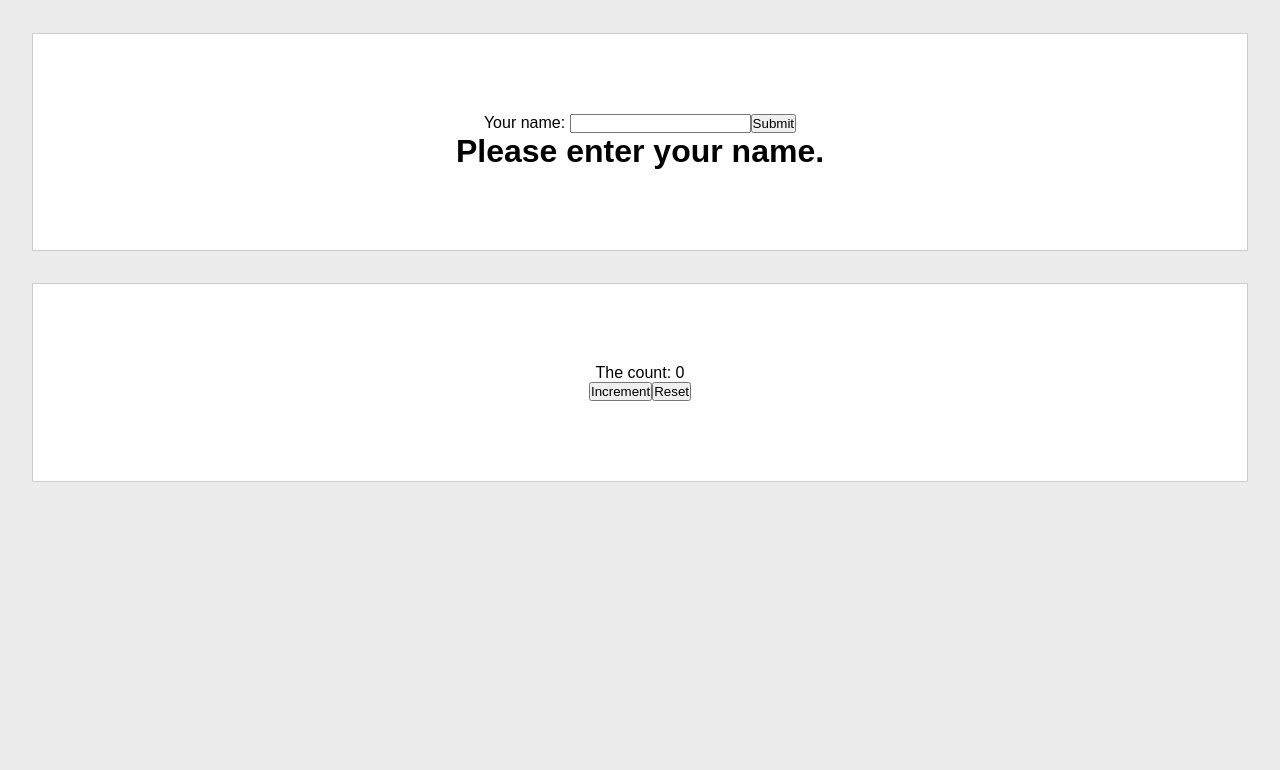
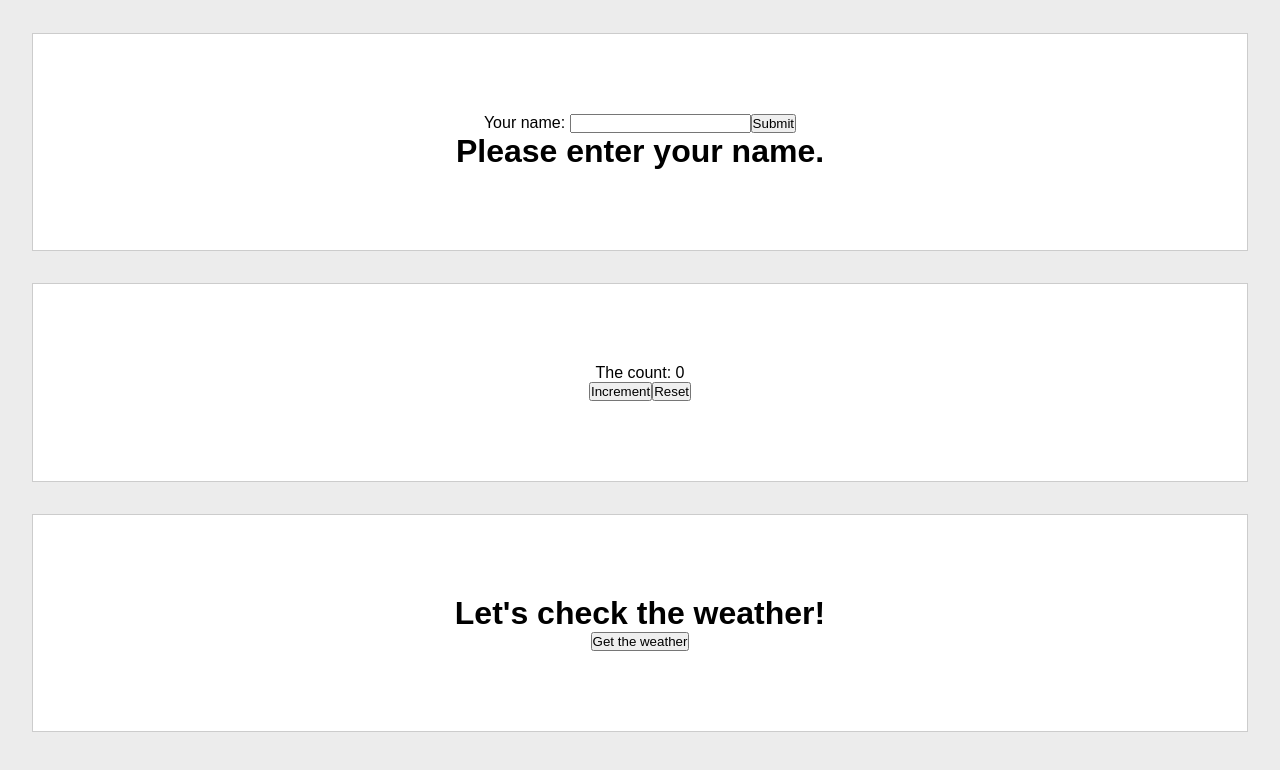
Before and after one commit to hjludwig/sandbox, a React (Create React App) app: page / in a window 1280 px wide. Shown: the top 770 px of the page. Built offline with nearby package versions, Linux system fonts and the light colour scheme; no server answers.

Commit message:
Added weather app to get weather in Hamilton

```diff
--- a/src/App.js
+++ b/src/App.js
@@ -1,5 +1,6 @@
 import Counter from "./miniApps/Counter";
 import Sauce from "./miniApps/Sauce";
+import Weather from "./miniApps/Weather";
 import "./styles.css";
 
 export default function App() {
@@ -7,6 +8,7 @@ export default function App() {
     <div className="App">
       <Sauce />
       <Counter />
+      <Weather />
     </div>
   );
 }
--- /dev/null
+++ b/src/miniApps/Weather.jsx
@@ -0,0 +1,47 @@
+import React, { useState } from "react";
+
+const Weather = () => {
+  const [isLoading, setIsLoading] = useState(false);
+  const [weatherData, setWeatherData] = useState();
+  const key = process.env.MY_SUPER_SECRET;
+  const url = `https://api.openweathermap.org/data/2.5/weather?q=Hamilton,ON,CA&appid=${key}&units=metric`;
+  const fetchSomeData = (url) => {
+    fetch(url)
+      .then((response) => response.json())
+      .then((data) => data)
+      .catch((err) => console.log(err));
+  };
+
+  const myData = fetchSomeData(url);
+
+  const fetchData = async () => {
+    setIsLoading(true);
+    const response = await fetch(url);
+    const data = await response.json();
+    console.log(data);
+    setWeatherData(data);
+    setIsLoading(false);
+  };
+  return (
+    <div className="mini-app">
+      {!weatherData ? (
+        <>
+          <h1>Let's check the weather!</h1>
+          <button type="button" onClick={fetchData}>
+            Get the weather
+          </button>
+        </>
+      ) : isLoading ? (
+        <p>Loading...</p>
+      ) : (
+        <div>
+          <p>The weather in Hamilton:</p>
+          <h1>{weatherData.main.temp}&#176; C</h1>
+          <p>{weatherData.weather[0].description}</p>
+        </div>
+      )}
+    </div>
+  );
+};
+
+export default Weather;
```
Also changed, not shown: 1 other file (tests, documents, lock files or other folders).
